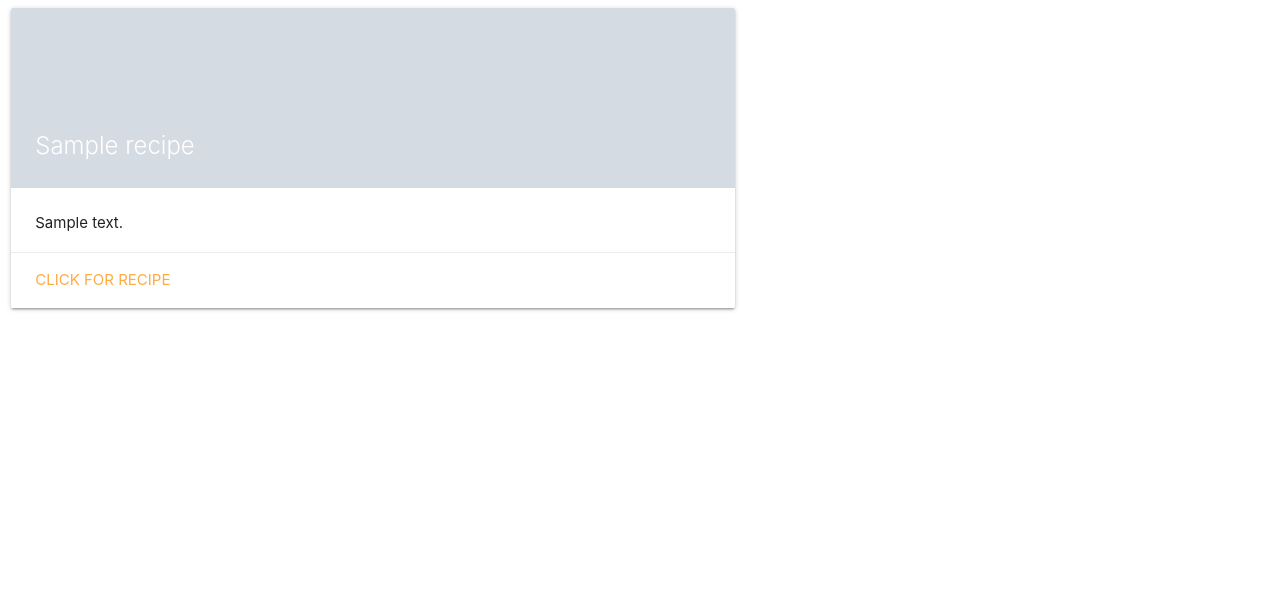
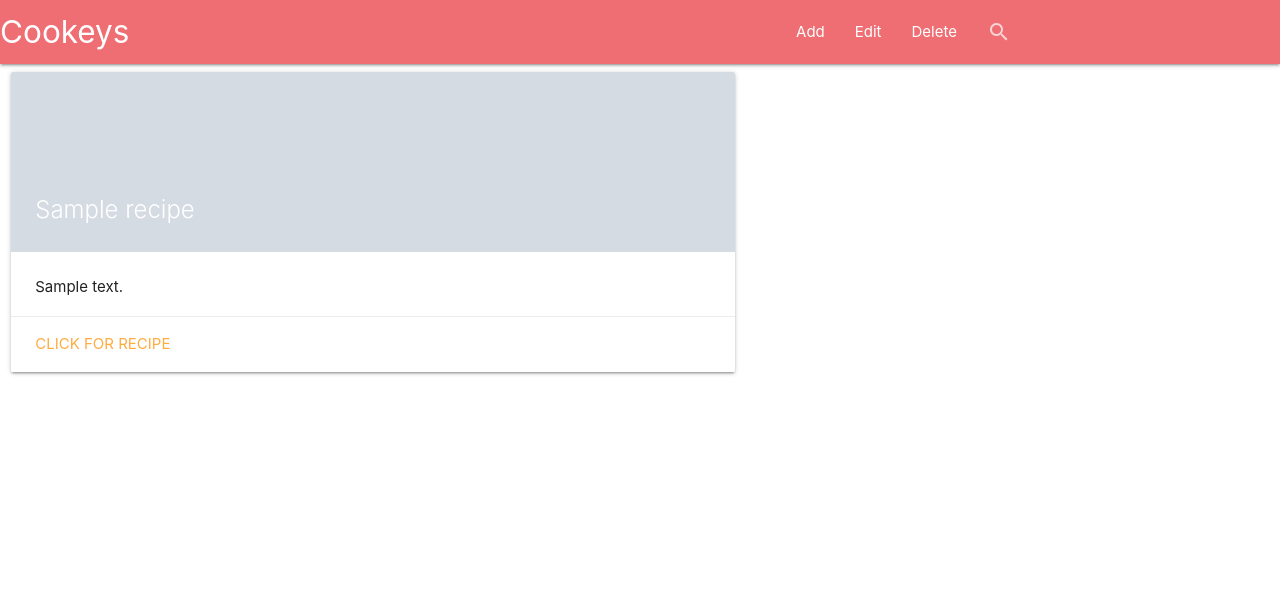
Before and after one commit to tracyjohnson213/cookeys2, a Flask app: page / in a window 1280 px wide. Shown: the top 614 px of the page. Run offline with Flask 2, Linux system fonts and the light colour scheme; grey boxes marked "Sample" are stand-in pictures; a database or web service that is not in the repository returns one stand-in record (values such as "Sample title"); some libraries are stand-ins or nearby versions.

Commit message:
add navigation bar

```diff
--- a/templates/base.html
+++ b/templates/base.html
@@ -29,6 +29,29 @@
 <body>
 
 
+    <nav>
+      <div class="nav-wrapper">
+        <a href="#" class="brand-logo">Cookeys</a>
+        <ul id="nav-mobile" class="right hide-on-med-and-down">
+          <li><a href="#">Add</a></li>
+          <li><a href="#">Edit</a></li>
+          <li><a href="#">Delete</a></li>
+          <li>
+            <form>
+              <div class="input-field">
+                <input id="search" type="search" required />
+                <label class="label-icon" for="search"
+                  ><i class="material-icons">search</i></label
+                >
+                <i class="material-icons">close</i>
+              </div>
+            </form>
+          </li>
+        </ul>
+      </div>
+    </nav>
+
+
 	{% block content %} {% endblock %}
 
 
```
